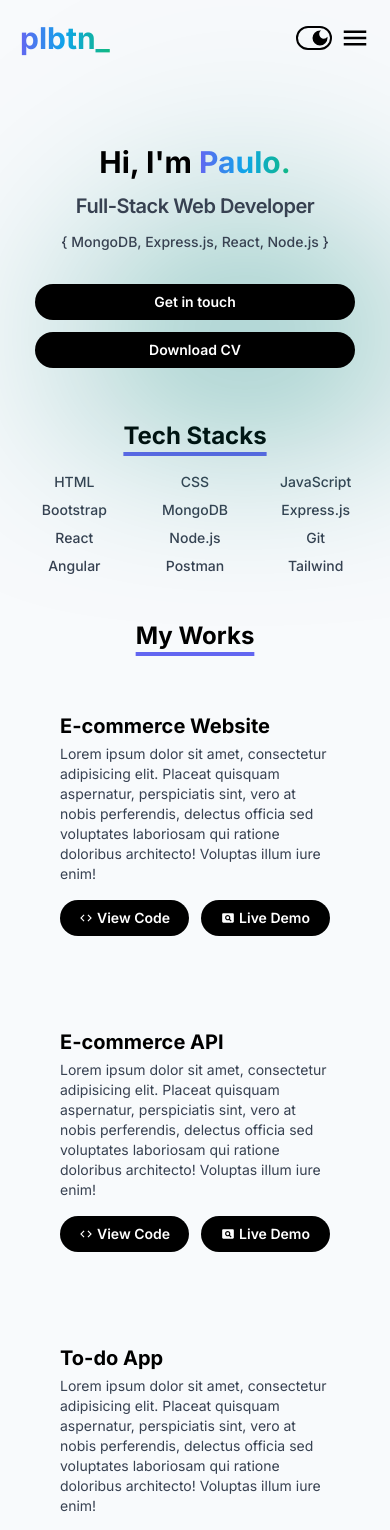
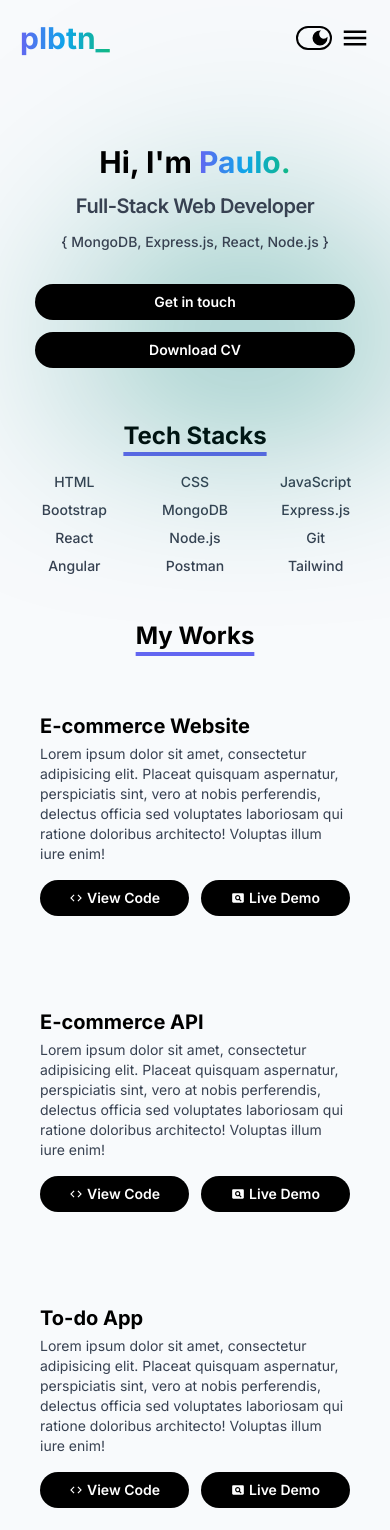
Before and after one commit to paulolibutan/webportfolio, a React (Vite) app: page / in a window 390 px wide. Shown: the top 1530 px of the page. Built offline with nearby package versions, Linux system fonts and the light colour scheme.

Commit message:
Fixed padding on mobile view

```diff
--- a/src/components/ProjectsCard.jsx
+++ b/src/components/ProjectsCard.jsx
@@ -6,7 +6,7 @@ const ProjectsCard = ({ name, description, demoLink, codeLink }) => {
   const { darkMode } = useContext(ToggleContext);
 
   return (
-    <div className="cursor-pointer flex flex-col mt-10 gap-1 w-full rounded-xl px-10 py-5 transition ease-in-out duration-300 hover:bg-gray-300 hover:bg-opacity-10 hover:shadow-xl">
+    <div className="cursor-pointer flex flex-col mt-10 gap-1 w-full rounded-xl px-5 md:px-10 py-5 transition ease-in-out duration-300 hover:bg-gray-300 hover:bg-opacity-10 hover:shadow-xl">
       <h1 className="text-xl font-bold ">{name}</h1>
       <div
         className={`${
```
